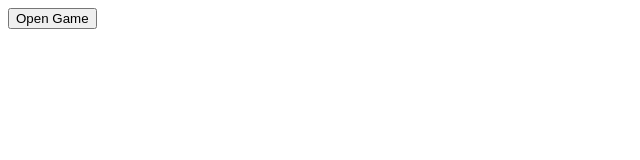
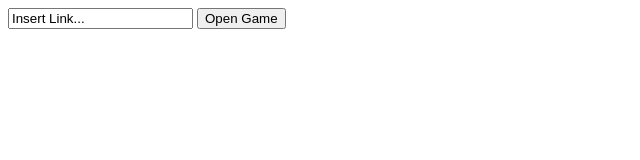
Before and after one commit to 1642128/cloaker, a plain HTML site: page index.html in a window 1280 px wide. Shown: the whole page, without its empty margins (0-640 px from the left). Drawn offline with Linux system fonts and the light colour scheme.

Commit message:
Update index.html

```diff
--- a/index.html
+++ b/index.html
@@ -3,7 +3,7 @@
 <head>
 </head>
 <body>
-</input type="text", id="link", value="Insert Link...">
+<input type="text" id="link" value="Insert Link..."></input>
 <button onclick="openGame()">Open Game</button>
 <script>
 function openGame() {
```
